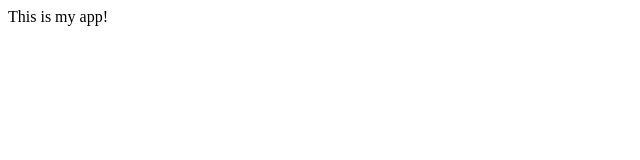
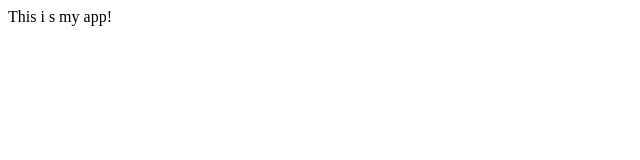
Before and after one commit to BrianReisman/myappssampleDELETE, a plain HTML site: page index.html in a window 1280 px wide. Shown: the full height of the page, 0-640 px from the left. Drawn offline with Linux system fonts and the light colour scheme.

Commit message:
Changed app.js

```diff
--- a/app.js
+++ b/app.js
@@ -0,0 +1 @@
+console.log('hello');
--- a/index.html
+++ b/index.html
@@ -6,6 +6,6 @@
   <title>Document</title>
 </head>
 <body>
-  This is my app!
+  This i s my app!
 </body>
 </html>
```
